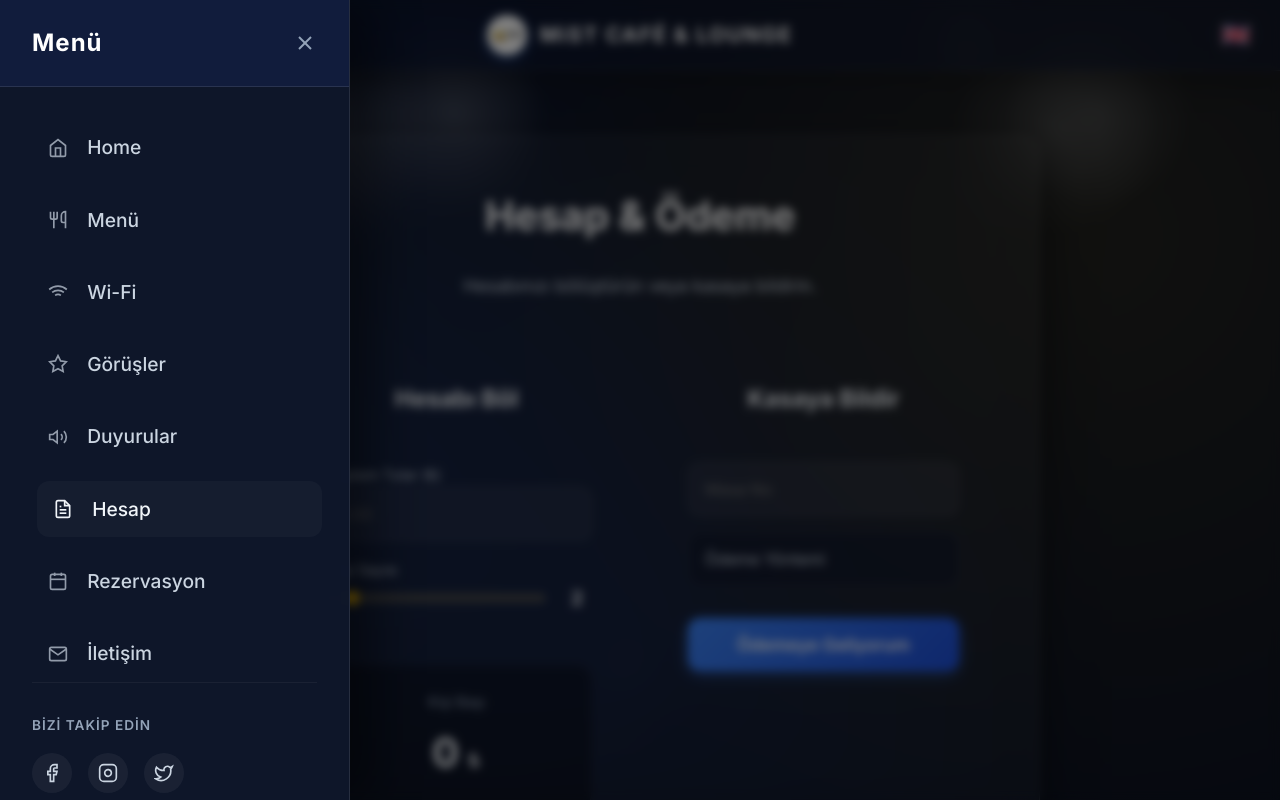
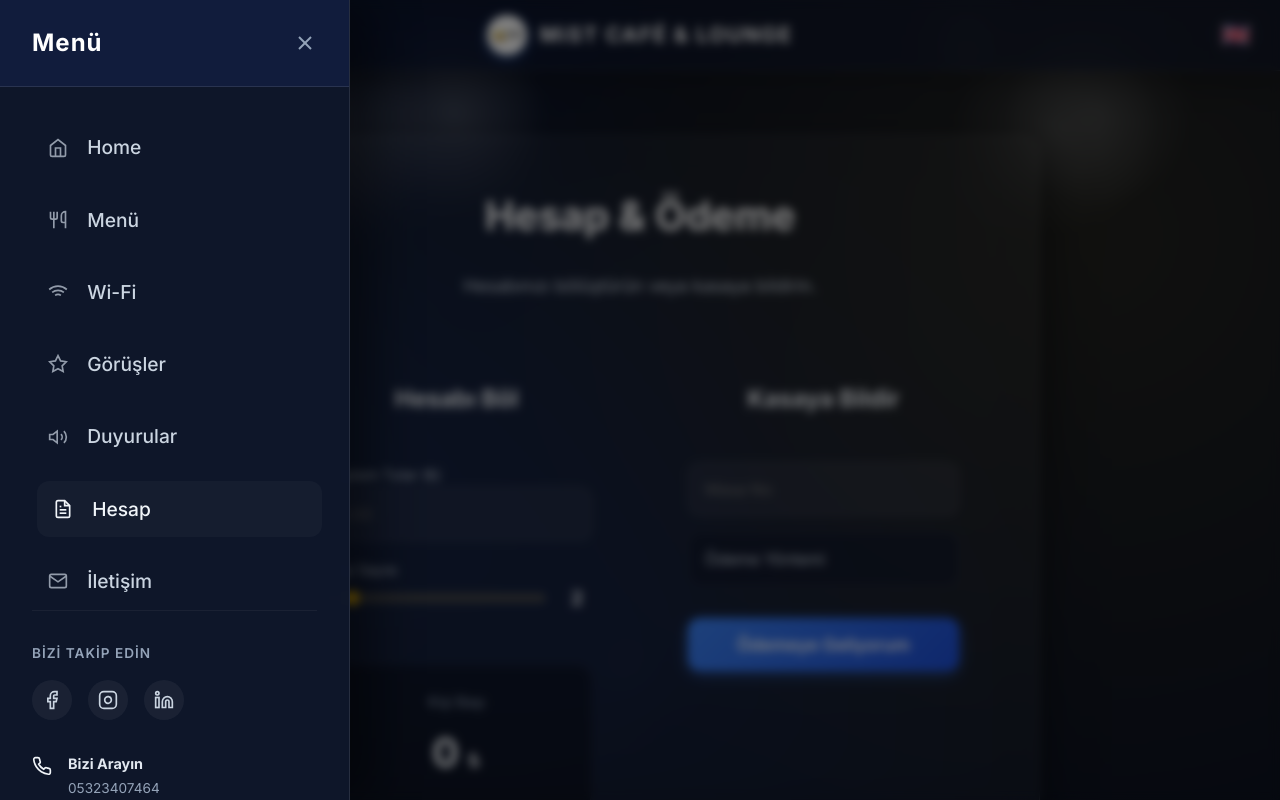
Before and after one commit to ErfanShokrollahzadeh/mist-menu, a Next.js app: page /announcements/bill in a window 1280 px wide. Both pictures are taken after a click on the button "Open menu". Shown: the top 800 px of the page. Built offline with nearby package versions, Linux system fonts and the light colour scheme; a web font is replaced by a local one.

Commit message:
chore: update social links, remove reservation link, and adjust global configuration and styles

```diff
--- a/next.config.js
+++ b/next.config.js
@@ -8,6 +8,7 @@ const nextConfig = {
       },
     ],
   },
+  allowedDevOrigins: ['192.168.48.251'],
 };
 
 module.exports = nextConfig;
--- a/src/app/globals.css
+++ b/src/app/globals.css
@@ -495,7 +495,7 @@ a {
   height: 100vh;
   background: rgba(0, 0, 0, 0.5);
   backdrop-filter: blur(5px);
-  z-index: 999;
+  z-index: 1100;
   opacity: 0;
   pointer-events: none;
   transition: opacity 0.4s ease;
--- a/src/components/HomeNavBar.js
+++ b/src/components/HomeNavBar.js
@@ -112,8 +112,8 @@ export default function HomeNavBar() {
                 <a href="https://www.instagram.com/mistcoffeelounge/" aria-label="Instagram">
                   <svg width="20" height="20" viewBox="0 0 24 24" fill="none" stroke="currentColor" strokeWidth="2"><rect x="2" y="2" width="20" height="20" rx="5" ry="5"></rect><path d="M16 11.37A4 4 0 1 1 12.63 8 4 4 0 0 1 16 11.37z"></path><line x1="17.5" y1="6.5" x2="17.51" y2="6.5"></line></svg>
                 </a>
-                <a href="#" aria-label="Twitter">
-                  <svg width="20" height="20" viewBox="0 0 24 24" fill="none" stroke="currentColor" strokeWidth="2"><path d="M22 4s-.7 2.1-2 3.4c1.6 10-9.4 17.3-18 11.6 2.2.1 4.4-.6 6-2C3 15.5.5 9.6 3 5c2.2 2.6 5.6 4.1 9 4-.9-4.2 4-6.6 7-3.8 1.1 0 3-1.2 3-1.2z"></path></svg>
+                <a href="#" aria-label="LinkedIn">
+                  <svg width="20" height="20" viewBox="0 0 24 24" fill="none" stroke="currentColor" strokeWidth="2"><path d="M16 8a6 6 0 0 1 6 6v7h-4v-7a2 2 0 0 0-2-2 2 2 0 0 0-2 2v7h-4v-7a6 6 0 0 1 6-6z"></path><rect x="2" y="9" width="4" height="12"></rect><circle cx="4" cy="4" r="2"></circle></svg>
                 </a>
               </div>
 
@@ -143,7 +143,7 @@ export default function HomeNavBar() {
             </div>
           </div>
         </div>
-      </div>
+      </div >
     </>
   );
 }
--- a/src/components/NavBar.js
+++ b/src/components/NavBar.js
@@ -99,10 +99,7 @@ export default function NavBar() {
                 <svg width="20" height="20" viewBox="0 0 24 24" fill="none" stroke="currentColor" strokeWidth="2"><path d="M14 2H6a2 2 0 0 0-2 2v16a2 2 0 0 0 2 2h12a2 2 0 0 0 2-2V8z" /><polyline points="14 2 14 8 20 8" /><line x1="16" y1="13" x2="8" y2="13" /><line x1="16" y1="17" x2="8" y2="17" /><polyline points="10 9 9 9 8 9" /></svg>
                 <span>{t('bill') || 'Hesap'}</span>
               </Link>
-              <Link href={`/${lang}/reservation`} className={`side-nav-link ${pathname === `/${lang}/reservation` ? 'active' : ''}`} onClick={closeMenu}>
-                <svg width="20" height="20" viewBox="0 0 24 24" fill="none" stroke="currentColor" strokeWidth="2"><rect x="3" y="4" width="18" height="18" rx="2" ry="2"></rect><line x1="16" y1="2" x2="16" y2="6"></line><line x1="8" y1="2" x2="8" y2="6"></line><line x1="3" y1="10" x2="21" y2="10"></line></svg>
-                <span>{t('reservation') || 'Reservation'}</span>
-              </Link>
+
               <Link href={`/${lang}/contact`} className={`side-nav-link ${pathname === `/${lang}/contact` ? 'active' : ''}`} onClick={closeMenu}>
                 <svg width="20" height="20" viewBox="0 0 24 24" fill="none" stroke="currentColor" strokeWidth="2"><path d="M4 4h16c1.1 0 2 .9 2 2v12c0 1.1-.9 2-2 2H4c-1.1 0-2-.9-2-2V6c0-1.1.9-2 2-2z"></path><polyline points="22,6 12,13 2,6"></polyline></svg>
                 <span>{t('contact') || 'Contact'}</span>
@@ -115,11 +112,11 @@ export default function NavBar() {
                 <a href="#" aria-label="Facebook">
                   <svg width="20" height="20" viewBox="0 0 24 24" fill="none" stroke="currentColor" strokeWidth="2"><path d="M18 2h-3a5 5 0 0 0-5 5v3H7v4h3v8h4v-8h3l1-4h-4V7a1 1 0 0 1 1-1h3z"></path></svg>
                 </a>
-                <a href="#" aria-label="Instagram">
+                <a href="https://www.instagram.com/mistcoffeelounge/" aria-label="Instagram">
                   <svg width="20" height="20" viewBox="0 0 24 24" fill="none" stroke="currentColor" strokeWidth="2"><rect x="2" y="2" width="20" height="20" rx="5" ry="5"></rect><path d="M16 11.37A4 4 0 1 1 12.63 8 4 4 0 0 1 16 11.37z"></path><line x1="17.5" y1="6.5" x2="17.51" y2="6.5"></line></svg>
                 </a>
-                <a href="#" aria-label="Twitter">
-                  <svg width="20" height="20" viewBox="0 0 24 24" fill="none" stroke="currentColor" strokeWidth="2"><path d="M22 4s-.7 2.1-2 3.4c1.6 10-9.4 17.3-18 11.6 2.2.1 4.4-.6 6-2C3 15.5.5 9.6 3 5c2.2 2.6 5.6 4.1 9 4-.9-4.2 4-6.6 7-3.8 1.1 0 3-1.2 3-1.2z"></path></svg>
+                <a href="#" aria-label="LinkedIn">
+                  <svg width="20" height="20" viewBox="0 0 24 24" fill="none" stroke="currentColor" strokeWidth="2"><path d="M16 8a6 6 0 0 1 6 6v7h-4v-7a2 2 0 0 0-2-2 2 2 0 0 0-2 2v7h-4v-7a6 6 0 0 1 6-6z"></path><rect x="2" y="9" width="4" height="12"></rect><circle cx="4" cy="4" r="2"></circle></svg>
                 </a>
               </div>
 
```
